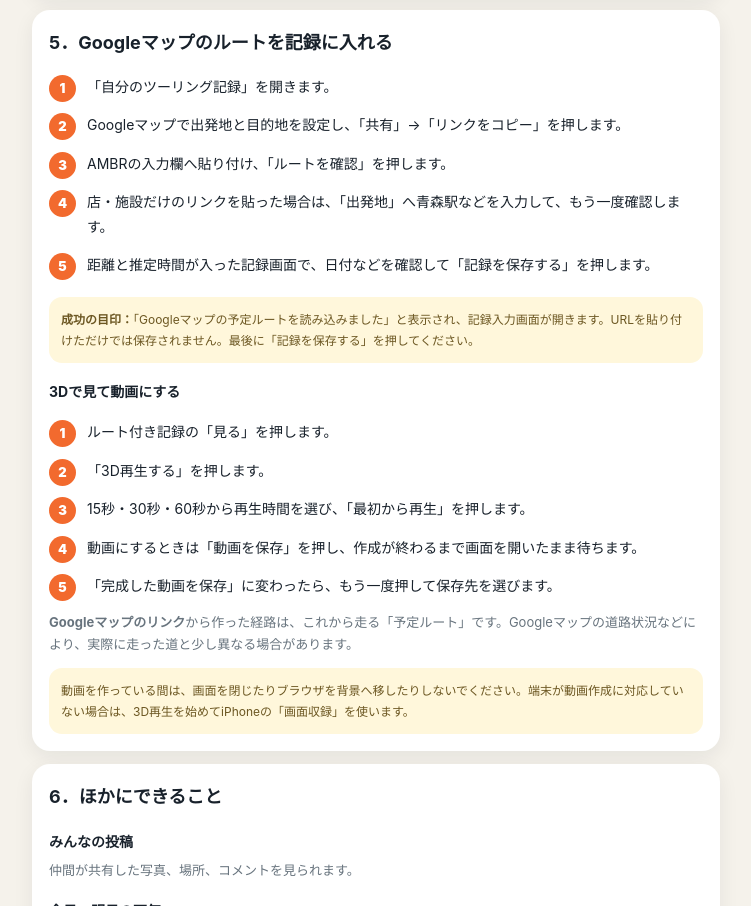
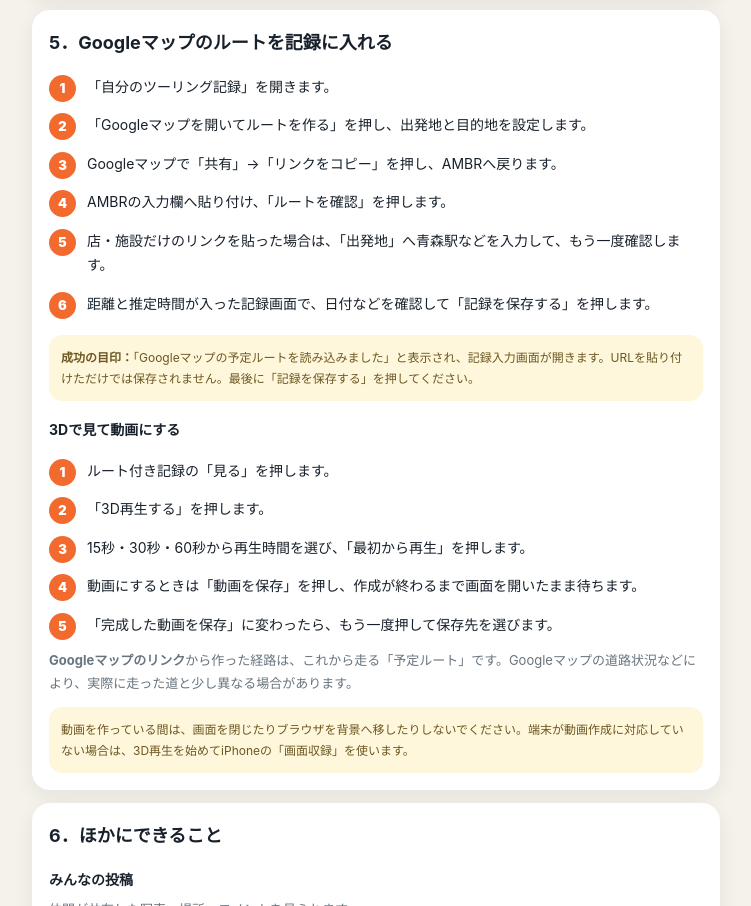
Before and after one commit to mswiimura-beep/ambr-ride-app, a plain HTML site: page guide.html in a window 1280 px wide. Shown: the part 1598-2504 px from the top of the page, without its empty margins (264-1015 px from the left). Drawn offline with Linux system fonts and the light colour scheme.

Commit message:
Update Google Maps route instructions

```diff
--- a/guide.html
+++ b/guide.html
@@ -71,7 +71,8 @@
       <h2>5．Googleマップのルートを記録に入れる</h2>
       <ol class="steps">
         <li>「自分のツーリング記録」を開きます。</li>
-        <li>Googleマップで出発地と目的地を設定し、「共有」→「リンクをコピー」を押します。</li>
+        <li>「Googleマップを開いてルートを作る」を押し、出発地と目的地を設定します。</li>
+        <li>Googleマップで「共有」→「リンクをコピー」を押し、AMBRへ戻ります。</li>
         <li>AMBRの入力欄へ貼り付け、「ルートを確認」を押します。</li>
         <li>店・施設だけのリンクを貼った場合は、「出発地」へ青森駅などを入力して、もう一度確認します。</li>
         <li>距離と推定時間が入った記録画面で、日付などを確認して「記録を保存する」を押します。</li>
```
